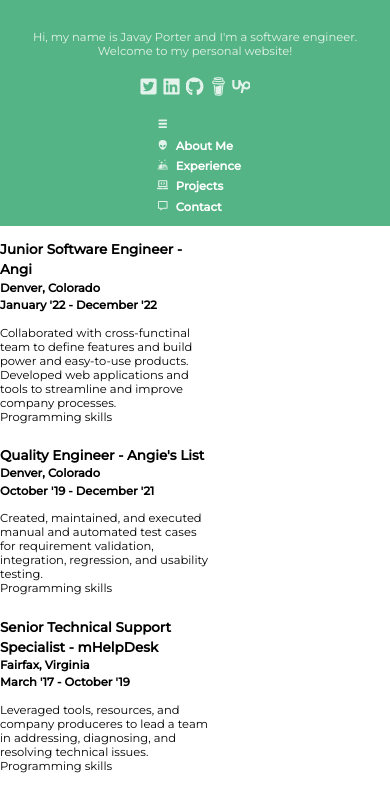
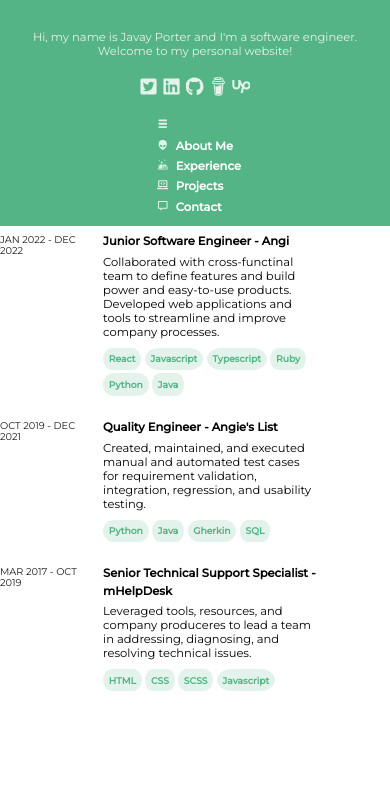
Before and after one commit to javayporter/javay-porter-project, a React (Vite) app: page /experience in a window 390 px wide. Shown: the top 812 px of the page. Built offline with nearby package versions, Linux system fonts and the light colour scheme.

Commit message:
update styles, create new componenets

```diff
--- a/package.json
+++ b/package.json
@@ -13,7 +13,7 @@
     "@popperjs/core": "^2.11.8",
     "bootstrap": "^5.3.0",
     "react": "^18.2.0",
-    "react-bootstrap": "^2.7.4",
+    "react-bootstrap": "^2.8.0",
     "react-dom": "^18.2.0",
     "react-icons": "^4.9.0",
     "react-responsive": "^9.0.2",
--- /dev/null
+++ b/src/components/Badge.jsx
@@ -0,0 +1,9 @@
+import '../stylesheets/Badge.css'
+
+const Badge = ({text}) => {
+    return (
+        <div className="badge__container">{text}</div>
+    )
+}
+
+export default Badge;
--- a/src/components/ExperienceCard.jsx
+++ b/src/components/ExperienceCard.jsx
@@ -1,48 +1,68 @@
 import "../stylesheets/ExperienceCard.css";
+import Badge from '../components/Badge.jsx';
+
 const ExperienceCard = ({ title, company, location, dates, description }) => {
-  const workExperience = [
+
+    const workExperience = [
     {
       id: 1,
       title: "Junior Software Engineer - Angi",
       company: "Angi",
       location: "Denver, Colorado",
-      dates: "January '22 - December '22",
+      dates: "JAN 2022 - DEC 2022",
       description:
         "Collaborated with cross-functinal team to define features and build power and easy-to-use products. Developed web applications and tools to streamline and improve company processes.",
+    skills: [
+        "React", "Javascript", "Typescript", "Ruby", "Python", "Java"
+    ]
     },
     {
       id: 2,
       title: "Quality Engineer - Angie's List",
       company: "Angie's List",
       location: "Denver, Colorado",
-      dates: "October '19 - December '21",
+      dates: "OCT 2019 - DEC 2021",
       description:
         "Created, maintained, and executed manual and automated test cases for requirement validation, integration, regression, and usability testing.",
+        skills: [
+            "Python", "Java", "Gherkin", "SQL"
+        ]
     },
     {
       id: 3,
       title: "Senior Technical Support Specialist - mHelpDesk",
       company: "mHelpDesk",
       location: "Fairfax, Virginia",
-      dates: "March '17 - October '19",
+      dates: "MAR 2017 - OCT 2019",
       description:
         "Leveraged tools, resources, and company produceres to lead a team in addressing, diagnosing, and resolving technical issues.",
+        skills: [
+            "HTML", "CSS", "SCSS", "Javascript"
+        ]
     },
   ];
   const content = workExperience.map((job) => (
     <div className="card__container" key={job.id}>
       <div className="work-details">
+        <div className="job-dates">{job.dates}</div>
         <div className="job-details">
-          {/* <h3>{job.company}</h3> */}
-          <h3>{job.title}</h3>
-          <h4>{job.location}</h4>
-          <h4>{job.dates}</h4>
+          <h4>{job.title}</h4>
+          <p className="spacing">{job.description}</p>
+          <div className="programming-lang-skills">
+        {job.skills.map((skill) => {
+            return (
+                <div className="nested-programming">
+                <Badge text={skill} />
+                </div>
+            );
+        })
+        }
+
+      </div>
         </div>
-        <div>
-          <p>{job.description}</p>
-        </div>
+
       </div>
-      <div className="programming-lang-skills">Programming skills</div>
+
     </div>
   ));
   return <div className="main-container">{content}</div>;
--- a/src/components/SideNavbar.jsx
+++ b/src/components/SideNavbar.jsx
@@ -10,6 +10,7 @@
     const side_photo = "https://i.imgur.com/9MfC4Zz.png"
   return (
     <nav>
+
       <div className="navbar nav__container">
         <div className="top">
           <div className="img-container"><a href="/"><img src={side_photo} alt="test"/></a></div>
--- a/src/main.jsx
+++ b/src/main.jsx
@@ -3,8 +3,6 @@
 import { createBrowserRouter, RouterProvider } from "react-router-dom";
 import App from "./App.jsx";
 import ExperienceCard from "./components/ExperienceCard.jsx";
-import Hero from "./components/Hero";
-import TopNavbar from "./components/TopNavbar";
 import Projects from "./components/Projects.jsx";
 import Layout from "./pages/Layout.jsx";
 import Home from "./pages/Home.jsx";
--- /dev/null
+++ b/src/stylesheets/Badge.css
@@ -0,0 +1,6 @@
+.badge__container {
+    border-radius: 25% / 50%;
+    padding: 0.5rem;
+    font-weight: bold;
+    font-size: 0.8rem;
+}
--- a/src/stylesheets/ExperienceCard.css
+++ b/src/stylesheets/ExperienceCard.css
@@ -1,40 +1,48 @@
 .card__container {
   border: none;
   max-width: 55%;
-  /* box-shadow: 0px 0px 2px #ccc; */
-  /* margin: 12px 0px; */
   padding: 2% 0% 2% 0%;
+  margin-bottom: 2%;
 }
 
+.spacing {
+    margin-top: 2%;
+    margin-bottom: 2%;
+}
+
+.programming-lang-skills {
+    display: flex;
+    flex-wrap: wrap;
+    margin-top: 4%;
+    gap: 0.3rem;
+  }
+
+.job-details {
+    flex: 2.9;
+    max-width: 60%;
+}
+.job-dates {
+    flex: 1;
+    font-size: 0.85rem;
+    padding-top: 0.5%;
+    min-width: 25%;
+    max-width: 25%;
+    color: hsl(0,0%,0%, 0.9);
+
+
+}
 .work-details {
+    display: flex;
+    gap: 1.5rem;
+
 }
-.job-details {
-  margin-top: 0.5rem;
-  margin-bottom: 1rem;
+
+/* MEDIA QUERIES (small and medium screens) */
+@media screen and (max-width: 850px) {
+    .job-details {
+        min-width: 100%;
+    }
+    .job-dates {
+        min-width: 40%;
+    }
 }
-/* .work-details {
-    padding: 4px 16px 20px 16px;
-    text-align: left;
-    //justify-content: left;
-    h1 {
-      font-size: 18px;
-      color: white;
-    }
-    .job-details {
-      padding-top: 1%;
-      padding-bottom: 2%;
-      h3 {
-        font-size: 15px;
-        line-height: 1.5;
-      }
-    }
-
-    div {
-      p {
-      }
-    }
-  }
-  .programming-lang-skills {
-    padding-left: 16px;
-  }
-} */
--- a/src/stylesheets/Hero.scss
+++ /dev/null
@@ -1,37 +0,0 @@
-.h-main-container {
-  display: flex;
-  align-items: center;
-  justify-content: center;
-  width: 100%;
-  height: 60vh;
-  // background-image: url("/Users/javayporter/javay-porter-project/src/assets/universe.png");
-  .left-image {
-    display: flex;
-    width: 30%;
-    height: 60vh;
-    // img {
-    //   // width: 960px;
-    //   // height: 540px;
-    // }
-  }
-  .intro-text {
-    //display: flex;
-    justify-content: center;
-    width: 30%;
-    height: 60vh;
-    color: white;
-    font-size: 35px;
-    line-height: 1.5;
-    align-items: center;
-    background-color: black;
-    div {
-      padding: 2rem;
-      text-align: center;
-    }
-  }
-  .right-left {
-    display: flex;
-    width: 30%;
-    height: 60vh;
-  }
-}
--- a/src/stylesheets/SideNavbar.css
+++ b/src/stylesheets/SideNavbar.css
@@ -1,17 +1,20 @@
+
+
 .navbar {
   min-height: calc(100vh);
   color: var(--color-secondary-text);
   padding: 1rem;
+  display: flex;
+  flex-wrap: wrap;
+align-items: center;
+justify-content: center;
+overflow-y:scroll;
+}
 
-  /* position: absolute;
-  top: 50%;
-  max-width: 15%; */
-}
 .nav__toggle-btn {
   display: none;
 }
 .top {
-  /* padding: 0.5rem; */
   padding-bottom: 1.5rem;
   text-align: center;
 }
@@ -31,9 +34,9 @@
 
 .nav__links {
   display: grid;
-  /* place-items: center;*/
   gap: 1rem;
 }
+
 .nav__links a {
   transition: var(--transition);
 }
--- a/src/stylesheets/Summary.css
+++ b/src/stylesheets/Summary.css
@@ -8,6 +8,10 @@
 .left {
   flex: 4;
 
+}
+.plain {
+    background-color: lightgray;
+    color: black;
 }
 .right {
   flex: 3;
--- a/style.css
+++ b/style.css
@@ -43,6 +43,11 @@
     text-decoration: none;
     color: white;
     font-weight: bolder;
+}
+
+.badge__container {
+    background-color: var(--color-secondary-text);
+    color: var(--color-primary);
 }
 
 .container {
```
Also changed, not shown: 1 other file (tests, documents, lock files or other folders).
